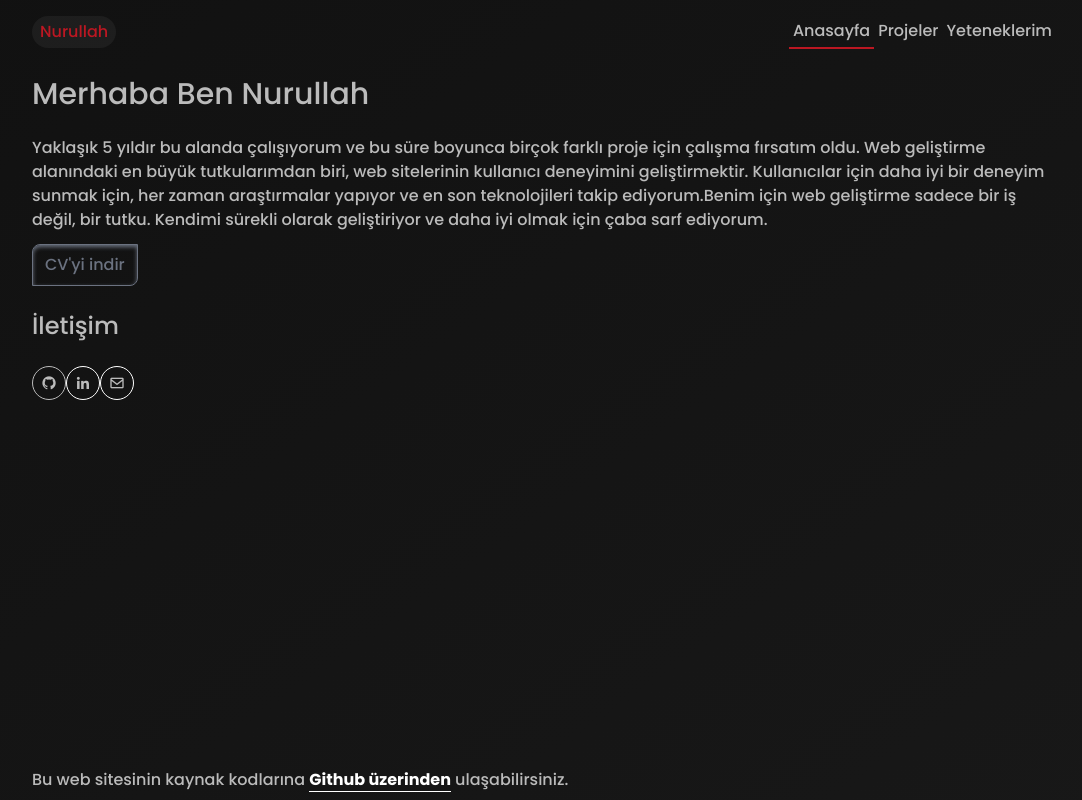
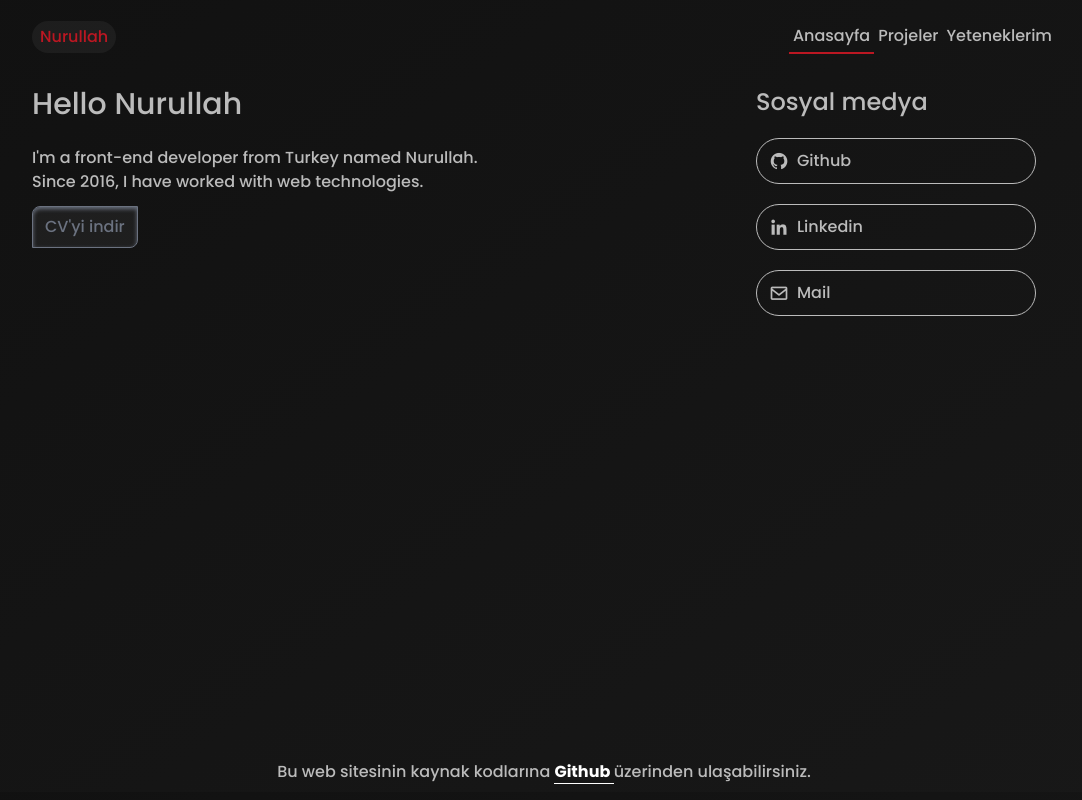
Before and after one commit to Nurullah-Nergiz/webpage, a Nuxt app: page / in a window 1280 px wide. Shown: the whole page, without its empty margins (96-1178 px from the left). Built offline with nearby package versions, Linux system fonts and the light colour scheme.

Commit message:
dynamic project page

```diff
--- a/assets/css/tailwind.css
+++ b/assets/css/tailwind.css
@@ -18,8 +18,17 @@
   }
 
   html,
-  body {
-    height: 100%;
+  body,
+  #__nuxt {
+    min-height: 99vh;
+  }
+
+  h1 {
+    @apply text-3xl;
+  }
+
+  main {
+    @apply h-full;
   }
 }
 
--- a/components/Footer.vue
+++ b/components/Footer.vue
@@ -1,9 +1,9 @@
 <template>
-    <footer class="mt-5 py-2">
+    <footer class="mt-5 py-2 text-center">
         Bu web sitesinin kaynak kodlarına
         <a href="https://github.com/Nurullah-Nergiz/webpage" class="text-white border-b border-current">
-            <b>Github üzerinden</b>
+            <b>Github </b>
         </a>
-        ulaşabilirsiniz.
+        üzerinden ulaşabilirsiniz.
     </footer>
 </template>
--- a/layouts/default.vue
+++ b/layouts/default.vue
@@ -2,7 +2,7 @@
 
 </script>
 <template>
-  <section class="h-16 flex flex-wrap justify-between items-center">
+  <section class="my-5 flex flex-wrap justify-between items-center">
     <Header />
     <Nav />
   </section>
--- a/package.json
+++ b/package.json
@@ -14,6 +14,7 @@
     "nuxt-simple-sitemap": "^2.7.0"
   },
   "dependencies": {
-    "axios": "^1.3.3"
+    "axios": "^1.3.3",
+    "markdown-html-transformer": "^1.0.3"
   }
 }
--- a/pages/index.vue
+++ b/pages/index.vue
@@ -22,33 +22,35 @@ export default {
 </script>
 
 <template>
-  <section class="h-full">
+  <section class="md:flex items-stretch flex-wrap gap-5 h-full">
     <div class="flex-1 max-w-full">
-      <h1 class="text-3xl">Merhaba Ben Nurullah</h1><br>
-      <p>Yaklaşık 5 yıldır bu alanda çalışıyorum ve bu süre boyunca birçok farklı proje için çalışma fırsatım oldu. Web
-        geliştirme alanındaki en büyük tutkularımdan biri, web sitelerinin kullanıcı deneyimini geliştirmektir.
-        Kullanıcılar için daha iyi bir deneyim sunmak için, her zaman araştırmalar yapıyor ve en son teknolojileri takip
-        ediyorum.Benim için web geliştirme sadece bir iş değil, bir tutku. Kendimi sürekli olarak geliştiriyor ve daha iyi
-        olmak için çaba sarf ediyorum.</p>
+      <h1 class="text-3xl">Hello Nurullah</h1><br>
+      <p>
+        I'm a front-end developer from Turkey named Nurullah. <br>
+        Since 2016, I have worked with web technologies.
+      </p>
 
       <a href="#"
-        class="mt-3 py-2 px-3 text-gray-500 border border-current rounded-br-lg rounded-tl-lg shadow-inner shadow-current inline-block">CV'yi
+        class="mt-3 py-2 px-3 text-gray-500 bg-secondary border border-current rounded-br-lg rounded-tl-lg shadow-inner shadow-current inline-block">CV'yi
         indir</a>
       <br><br>
     </div>
-    <h2 class="text-2xl">İletişim</h2><br>
-    <div class="flex ">
+    <div class="flex-1 md:max-w-xs md:px-5 flex flex-col gap-5">
+      <h2 class="text-2xl">Sosyal medya</h2>
       <a href="https://github.com/Nurullah-Nergiz/" target="_blank"
-        class="bx bxl-github p-2 flex items-center gap-1 border border-current rounded-full ">
-        <!-- <span>Github</span> -->
+        class="px-3 py-2 flex items-center gap-2 border border-current rounded-full ">
+        <i class="bx bxl-github text-xl"></i>
+        <span>Github</span>
       </a>
       <a href="https://www.linkedin.com/in/nurullah-nergiz/" target="_blank"
-        class="bx bxl-linkedin p-2 flex items-center gap-1  border border-white rounded-full ">
-        <!-- <span>Linkedin</span> -->
+        class="px-3 py-2 flex items-center gap-2  border border-current rounded-full ">
+        <i class="bx bxl-linkedin text-xl"></i>
+        <span>Linkedin</span>
       </a>
       <a href="mailto:nurullah-nergiz@hotmail.com"
-        class="bx bx-envelope p-2 flex items-center gap-1 border border-white rounded-full ">
-        <!-- <span>Mail</span> -->
+        class="px-3 py-2 flex items-center gap-2 border border-current rounded-full ">
+        <i class="bx bx-envelope text-xl"></i>
+        <span>Mail</span>
       </a>
     </div>
   </section>
--- a/pages/projects.vue
+++ /dev/null
@@ -1,34 +0,0 @@
-<script>
-import getRepos from "~~/services/getRepos.js";
-export default {
-  data() {
-    return {
-      repos: null,
-    };
-  },
-  created() {
-    getRepos().then((data) => {
-      if (data.status !== 200) console.error("repos");
-
-      this.repos = data.data;
-    });
-  },
-  setup() {
-    useHead({
-      title: "Nurullah Nergiz Projeler Sayfası",
-    });
-  },
-};
-</script>
-<template>
-  <section class="project">
-    <h1>Halka Açık Github Depolarım</h1>
-
-    <div class="repo-list">
-      <a :href="repo.html_url" v-for="repo in repos" :key="repo.id">
-        <i class="bx bx-chevron-right"></i>
-        {{ repo.name.replaceAll("-", " ") }}
-      </a>
-    </div>
-  </section>
-</template>
--- /dev/null
+++ b/pages/projects/[...slug].vue
@@ -0,0 +1,78 @@
+<script>
+import { getRepoReadme, getRepoDetails } from '~/services/githubRepos';
+import markdownParse from 'markdown-html-transformer';
+
+export default {
+    data() {
+        return {
+            readme: "",
+        }
+    },
+    created() {
+        getRepoReadme(this.$route.params.slug[0], this.$route.params.slug[1]).then((data) => {
+            if (data.status !== 200) console.error("repos");
+
+            this.readme = markdownParse.convertMarkdownToHTML(data.data);
+        });
+        getRepoDetails(this.$route.params.slug[0]).then((data) => {
+            if (data.status !== 200) console.error("repos");
+
+            this.repo = data.data;
+        });
+    },
+    setup() {
+        const repo = ref({})
+        const { params } = useRoute();
+        useHead({
+            title: `${params.slug[0]} - nurullahnergiz`,
+            meta: [
+                {
+                    hid: "author",
+                    name: "author",
+                    content: "Nurullah Nergiz",
+                },
+                {
+                    // hid: "description",
+                    name: "description",
+                    content: `
+                    ${params.slug[0]} - Modern ve etkileyici web tasarımıyla kullanıcı deneyimini zirveye taşıyan bir proje. Örneklerimizi keşfedin ve ilham alın!
+                    `,
+                },
+            ],
+        });
+        return { repo }
+    },
+}
+</script>
+<template>
+    <h1 class="mb-5 px-2 py-3 bg-secondary flex items-center"> <i class='bx bx-chevron-right text-primary'></i>
+        {{ repo.name }}
+    </h1>
+    <section class="flex gap-5 flex-col-reverse md:flex-row">
+        <div class="md:w-9/12  bg-secondary p-5">
+            <h2>README.md</h2>
+            <br>
+            <div v-html="readme" class=""> </div>
+        </div>
+        <aside class="md:max-w-[270px] md:w-3/12 h-min bg-secondary p-5 flex flex-col gap-3">
+            <a v-if="repo.homepage" :href="repo.homepage" target="_blank">Home Page <br>
+                <i class='bx bx-link'></i>{{ repo.homepage?.replace('https://', "") }}
+            </a>
+            <ul>
+                <li>Topics </li>
+                <li v-for="item in repo.topics" class="my-2">
+                    <a :href="`https://github.com/topics/${item}`">
+                        <i class='bx bx-chevron-right text-primary'></i>
+                        {{ item }}
+                    </a>
+                </li>
+                <li>
+                </li>
+            </ul>
+            <hr>
+            <h3>About</h3>
+            <p>{{ repo.description }}</p>
+        </aside>
+    </section>
+    <!-- <pre>{{ repo }}</pre> -->
+</template>
--- /dev/null
+++ b/pages/projects/index.vue
@@ -0,0 +1,52 @@
+<script>
+import { getRepos } from "~~/services/githubRepos.js";
+export default {
+    data() {
+        return {
+            repos: null,
+        };
+    },
+    created() {
+        getRepos().then((data) => {
+            if (data.status !== 200) console.error("repos");
+
+            this.repos = data.data;
+        });
+    },
+    setup() {
+        useHead({
+            title: "Nurullah Nergiz Projeler Sayfası - nurullahnergiz",
+            meta: [
+                {
+                    name: "description",
+                    content: `Benim adım Nurullah Nergiz ve front-end developer olarak tasarladığım çeşitli projeleri burada keşfedin. Modern, etkileşimli ve kullanıcı dostu web siteleri için çalışmalarımı göz atın.`
+                }
+            ]
+        });
+    },
+};
+</script>
+<template>
+    <section>
+        <!-- <pre> -->
+        <!-- {{ Object.keys(repos[0]) }} -->
+        <!-- {{ repos[0] }} -->
+        <!-- </pre> -->
+        <h1>Halka Açık Github Depolarım</h1>
+        <hr> <br>
+        <div class="grid grid-cols-1 sm:grid-cols-2 xl:grid-cols-3 2xl:grid-cols-3 gap-3">
+            <NuxtLink :to="`./projects/${repo.name}/${repo.default_branch}`" v-for="repo in repos" :key="repo.id"
+                class="px-3 py-2 bg-secondary rounded-xl ">
+                <ul>
+                    <li class="flex gap-1">
+                        <i class="bx bx-chevron-right text-primary text-2xl"></i>
+                        <b class="flex-1 text-xl ">
+                            {{ repo.full_name }}
+                        </b>
+                        <img :src="repo.owner.avatar_url" alt="Github avatar" class="max-h-16 ml-5 ">
+                    </li>
+                </ul>
+            </NuxtLink>
+        </div>
+    </section>
+</template>
--- a/pages/skills.vue
+++ b/pages/skills.vue
@@ -1,23 +1,68 @@
-#
 <script>
 export default {
   setup() {
     useHead({
-      title: "Nurullah Nergiz Yeteneklerim Sayfası",
+      title: "Nurullah Nergiz Yeteneklerim - Nurullah Nergiz",
     });
   },
+  created() {
+  }
 };
 </script>
 <template>
   <section class="skills">
-    <h1>Yeteneklerim</h1>
-    <ul>
-      <li>Geliştirme Dilleri: Html5,Css3,Javascript,C#,Php</li>
-      <li>Frameworkler: Nextjs,Nuxtjs,Threejs,Expressjs Electronjs,Asp.Net</li>
-      <li>Kütüphaneler: React,Vue, Tailwindcss</li>
-      <li>Veri Tabanları: MySql, Mongodb</li>
-      <li>Teknolojiler: Docker</li>
-    </ul>
+    <h1 class="text-3xl">Yeteneklerim</h1>
+    <hr><br>
+    <div class="grid grid-cols-1 sm:grid-cols-3 md:grid-cols-4 lg:grid-cols-5">
+      <div>
+        <h2>Geliştirme Dilleri</h2>
+        <ul class="px-5 py-2 list-disc marker:text-primary">
+          <li>Html5</li>
+          <li>Css3</li>
+          <li>Javascript</li>
+          <li>C#</li>
+          <li>Php</li>
+        </ul>
+      </div>
+      <div>
+        <h3>Frameworkler</h3>
+        <ul class="px-5 py-2 list-disc marker:text-primary">
+          <li>Nextjs</li>
+          <li>Nuxtjs</li>
+          <li>Expressjs</li>
+          <li>Electronjs</li>
+          <li>Asp.Net</li>
+        </ul>
+      </div>
+      <div>
+        <h4>Kütüphaneler</h4>
+        <ul class="px-5 py-2 list-disc marker:text-primary">
+          <li>React </li>
+          <li>Vue</li>
+          <li>Vuex</li>
+          <li>Vuetur</li>
+          <li>Threejs</li>
+          <li>Tailwindcss</li>
+          <li>Windows Forms</li>
+        </ul>
+      </div>
+      <div class="">
+        <h5>Veri Tabanları</h5>
+        <ul class="px-5 py-2 list-disc marker:text-primary">
+          <li> MySql</li>
+          <li> Mongodb</li>
+        </ul>
+      </div>
+      <div class="">
+        <h6>Teknolojiler</h6>
+        <ul class="px-5 py-1 list-disc marker:text-primary">
+          <li>Git</li>
+          <li>Docker</li>
+          <li>CLI</li>
+          <li>Linux</li>
+        </ul>
+      </div>
+    </div>
   </section>
   <!-- <hr>
     <ul>
--- a/services/getRepos.js
+++ /dev/null
@@ -1,8 +0,0 @@
-import axios from "axios";
-
-axios.defaults.baseURL = "https://api.github.com/";
-
-const getRepos = () => axios({
-    url: "users/Nurullah-Nergiz/repos",
-});
-export default getRepos;
--- /dev/null
+++ b/services/githubRepos.js
@@ -0,0 +1,16 @@
+import axios from "axios";
+
+export const getRepos = () =>
+  axios({
+    url: "https://api.github.com/users/Nurullah-Nergiz/repos",
+  });
+
+export const getRepoReadme = (repoName, branch) =>
+  axios({
+    url: `https://raw.githubusercontent.com/Nurullah-Nergiz/${repoName}/${branch}/README.md`,
+  });
+
+export const getRepoDetails = (repoName) =>
+  axios({
+    url: `https://api.github.com/repos/Nurullah-Nergiz/${repoName}`,
+  });
```
Also changed, not shown: nuxt.config.ts (+11 -0 lines), 2 other files (tests, documents, lock files or other folders).
